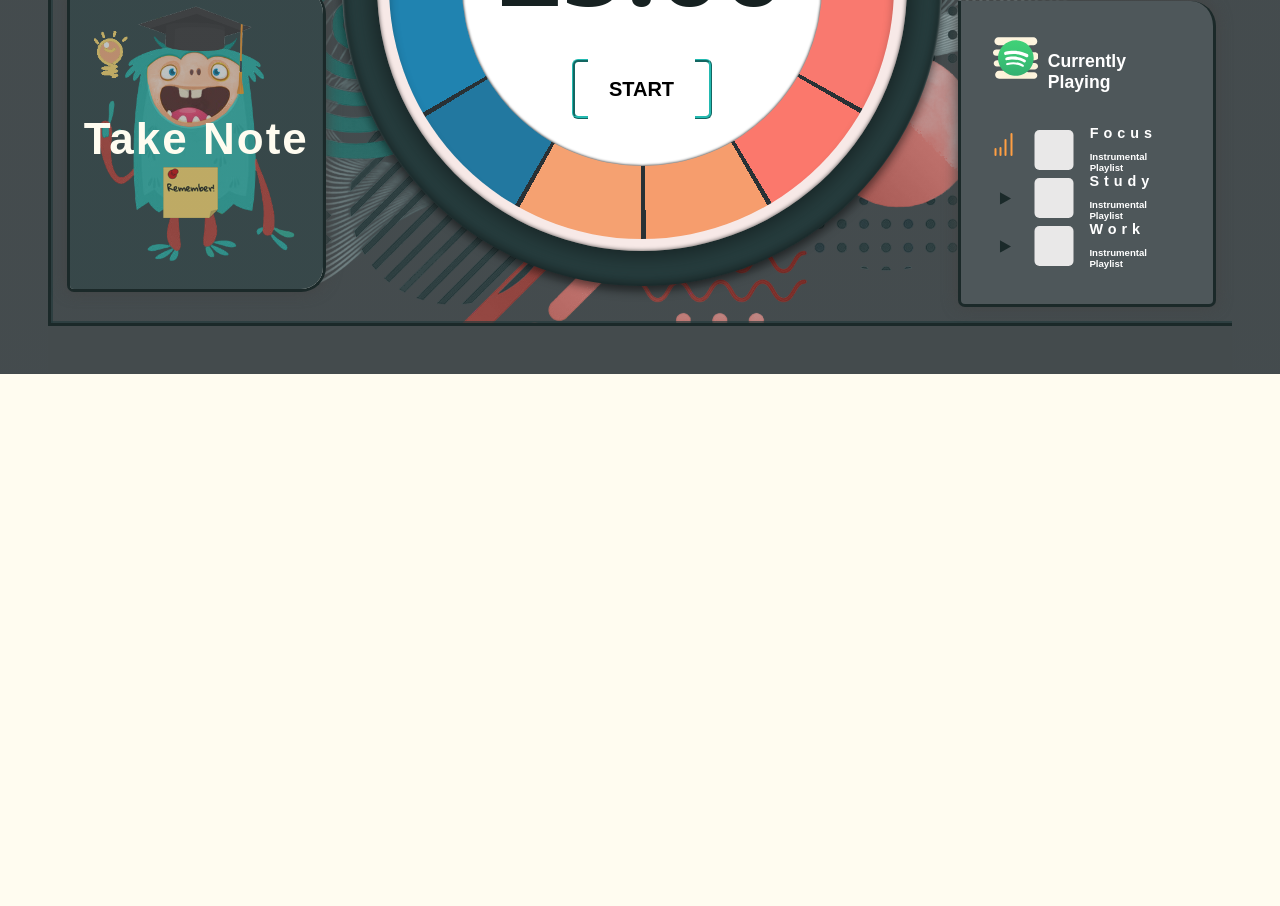
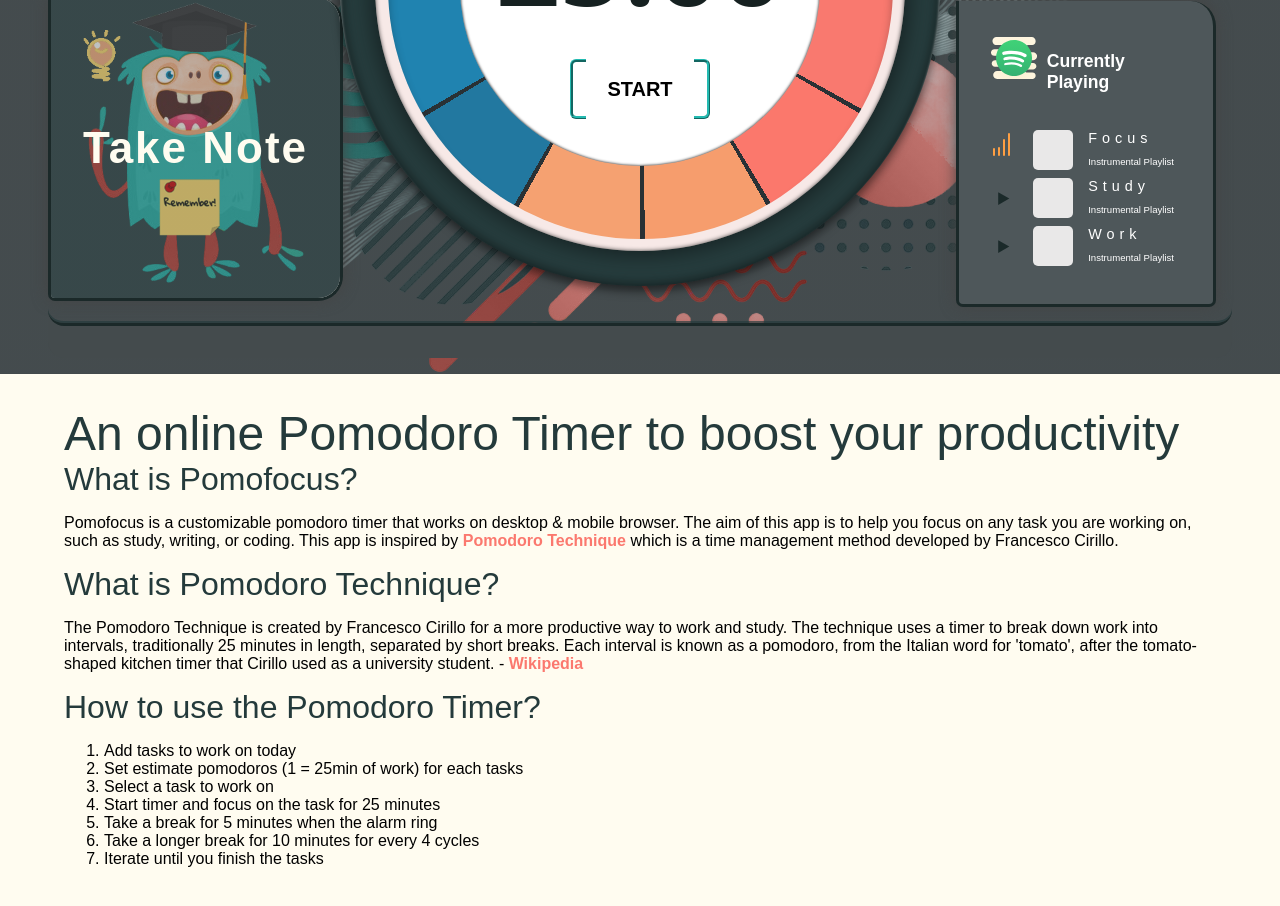
Before and after one commit to rayder-dev/Pomodoro-AI, a React (Vite) app: page / in a window 1280 px wide. Shown: the part 480-1386 px from the top of the page. Built offline with nearby package versions, Linux system fonts and the light colour scheme.

Commit message:
Added Section Article

```diff
--- a/src/components/cards/Book-Card.tsx
+++ b/src/components/cards/Book-Card.tsx
@@ -12,7 +12,7 @@ function BookCard() {
         </div>
       </div>
       <div className={Styles['cover']}>
-        <p>Take Note</p>
+        <p className={Styles['take-note']}>Take Note</p>
       </div>
     </div>
   );
--- a/src/components/cards/styles/book-card.module.css
+++ b/src/components/cards/styles/book-card.module.css
@@ -9,7 +9,8 @@ BOOK CARD
   border-left: 3px solid #1b2929;
   border-bottom: 3px solid #1b2929;
   border-right: 3px solid #1b2929;
-  margin: 1em;
+  margin: 1em auto;
+  width: 99%;
   height: 300px;
   background-color: #ffffff;
   -webkit-box-shadow: 0 -1px 15px #444444;
@@ -76,7 +77,7 @@ BOOK CARD
   transform: rotatey(-80deg);
 }
 
-p {
+.take-note {
   font-size: 44px;
   font-weight: bolder;
 }
--- a/src/components/styles/header.module.css
+++ b/src/components/styles/header.module.css
@@ -15,7 +15,7 @@ header {
 
 .header-container {
   padding: 1em 0;
-  width: 90%;
+  width: 95%;
   margin: 0 auto;
   display: flex;
   flex-direction: row;
@@ -43,9 +43,9 @@ nav ul {
 }
 
 @media (min-width: 520px) {
-  .header-container {
+  /* .header-container {
     width: 95%;
-  }
+  } */
 
   nav ul {
     gap: 1em;
--- a/src/pages/Home.tsx
+++ b/src/pages/Home.tsx
@@ -28,7 +28,44 @@ function Home() {
           </div>
         </section>
 
-        <section></section>
+        <section>
+          <article>
+            <div className={`${Styles['article-container']}`}>
+              <h1>An online Pomodoro Timer to boost your productivity</h1>
+              <h2>What is Pomofocus?</h2>
+              <p>
+                Pomofocus is a customizable pomodoro timer that works on desktop
+                & mobile browser. The aim of this app is to help you focus on
+                any task you are working on, such as study, writing, or coding.
+                This app is inspired by <strong> Pomodoro Technique</strong>{' '}
+                which is a time management method developed by Francesco
+                Cirillo.{' '}
+              </p>
+              <h2>What is Pomodoro Technique?</h2>
+              <p>
+                The Pomodoro Technique is created by Francesco Cirillo for a
+                more productive way to work and study. The technique uses a
+                timer to break down work into intervals, traditionally 25
+                minutes in length, separated by short breaks. Each interval is
+                known as a pomodoro, from the Italian word for 'tomato', after
+                the tomato-shaped kitchen timer that Cirillo used as a
+                university student. - <strong>Wikipedia</strong>
+              </p>
+              <h2>How to use the Pomodoro Timer?</h2>
+              <ol>
+                <li>Add tasks to work on today</li>
+                <li>
+                  Set estimate pomodoros (1 = 25min of work) for each tasks
+                </li>
+                <li>Select a task to work on</li>
+                <li>Start timer and focus on the task for 25 minutes</li>
+                <li>Take a break for 5 minutes when the alarm ring</li>
+                <li>Take a longer break for 10 minutes for every 4 cycles</li>
+                <li>Iterate until you finish the tasks</li>
+              </ol>{' '}
+            </div>
+          </article>
+        </section>
       </main>
     </>
   );
--- a/src/pages/styles/home.module.css
+++ b/src/pages/styles/home.module.css
@@ -1,3 +1,34 @@
+/* ============
+Typography
+=============*/
+
+h1,
+h2,
+h3 {
+  font-weight: 400;
+  color: #243a3b;
+  margin-top: 0;
+}
+
+h1 {
+  font-size: 3rem;
+  margin: 0;
+}
+
+h2 {
+  font-size: 2rem;
+  margin: 0;
+}
+
+strong {
+  color: #fb786e;
+  font-weight: 700;
+}
+
+/* ============
+Main Layout
+=============*/
+
 .bg-container {
   background: linear-gradient(#565f6262 10.8%, #565f6262 94.3%),
     url('/assets/Vector.png');
@@ -12,8 +43,9 @@
   grid-template-columns: 1fr;
   align-items: center;
   justify-content: center;
+  border-radius: 1em;
   border-bottom: 3px solid #1b2929;
-  box-shadow: 0 1em #444b4d, inset 0 -2px #243a3bad;
+  /* box-shadow: 0 1em #444b4d, inset 0 -2px #243a3bad; */
 }
 
 .container {
@@ -39,7 +71,25 @@ section:last-child {
 @media (min-width: 825px) {
   .border {
     grid-template-columns: 1fr 2fr 1fr;
-    border-left: 3px solid #1b2929;
-    box-shadow: 0 3em #444b4d, inset 0 -2px #243a3bad, inset 2px 0 #243a3bad;
+    /* border-right: 3px solid #1b2929;
+    border-left: 3px solid #1b2929; */
+    /* box-shadow: 0 3em #444b4d, inset 0 -2px #243a3bad, inset 2px 0 #243a3bad; */
   }
 }
+
+@media (min-width: 1400px) {
+  .bg-container {
+    width: 95%;
+    margin: 0 auto;
+    box-shadow: 20em 0 #444b4e, -20em 0 #444b4e;
+  }
+}
+
+/* ============
+Article Layout
+=============*/
+.article-container {
+  margin: 0 auto;
+  width: 90%;
+  padding: 2em 0;
+}
```
Also changed, not shown: src/components/Pencil.tsx (deleted, +0 -15 lines), src/components/styles/pencil.module.css (deleted, +0 -57 lines).
